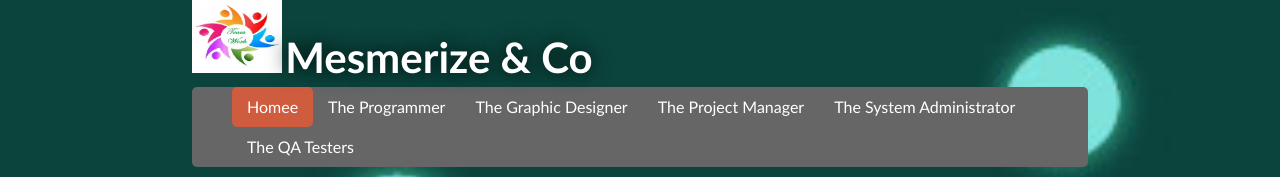
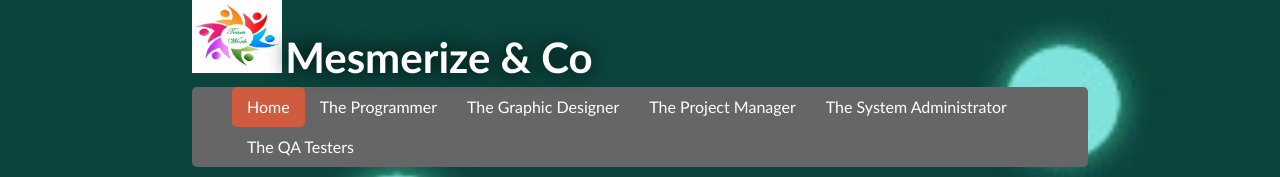
Before and after one commit to monigod/monigod.github.io, a plain HTML site: page index.html in a window 1280 px wide. Shown: the top 177 px of the page. Drawn offline with Linux system fonts and the light colour scheme.

Commit message:
Second commit

```diff
--- a/index.html
+++ b/index.html
@@ -15,7 +15,7 @@
 		<img src="img/logo.jpg">
 		<h1>Mesmerize & Co</h1>
 		<nav><ul>
-			<li class="active"><a href="index.html">Homee</a></li>
+			<li class="active"><a href="index.html">Home</a></li>
 			<li><a href="Programmer.html">The Programmer</a></li>
 			<li><a href="Graphics_Designer.html">The Graphic Designer</a></li>
 			<li><a href="Projects_Manager.html">The Project Manager</a></li>
```
